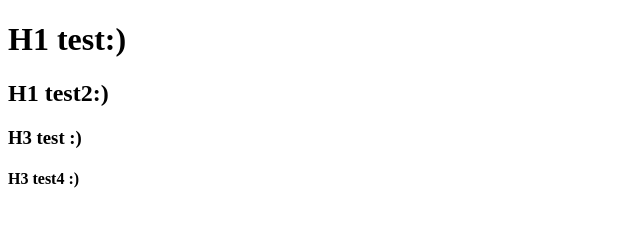
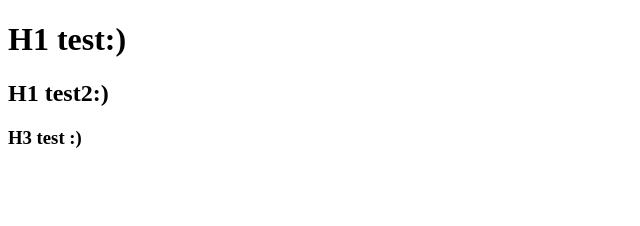
Before and after one commit to laxmikandel97/donuts, a plain HTML site: page index.html in a window 1280 px wide. Shown: the full height of the page, 0-640 px from the left. Drawn offline with Linux system fonts and the light colour scheme.

Commit message:
trying to revert the commits

```diff
--- a/index.html
+++ b/index.html
@@ -8,6 +8,5 @@
 <h1> H1 test:)</h1>
 <h2> H1 test2:)</h2>
 <h3>H3 test :)</h3>
-<h4>H3 test4 :)</h4>
 </body>
 </html>
```
